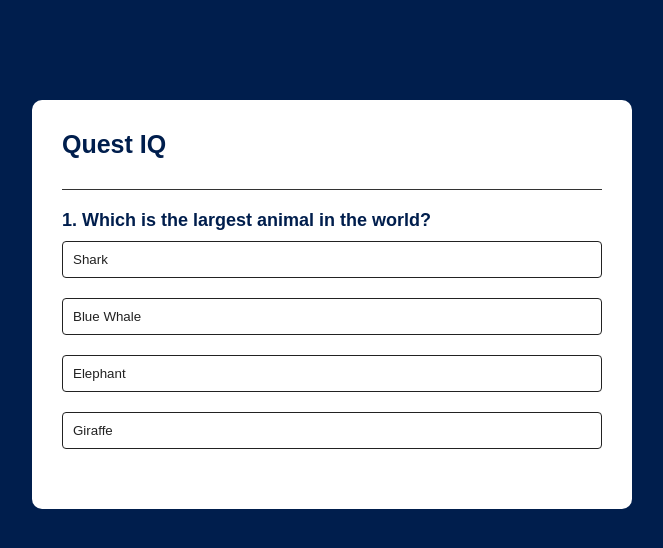
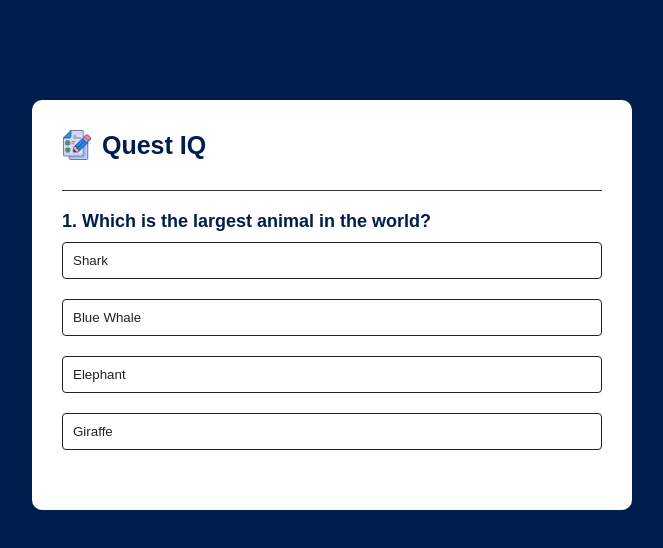
Before and after one commit to rehanzinlab23/Quest-IQ, a plain HTML site: page index.html in a window 1280 px wide. Shown: the whole page, without its empty margins (308-971 px from the left). Drawn offline with Linux system fonts and the light colour scheme.

Commit message:
add logo

```diff
--- a/index.html
+++ b/index.html
@@ -11,7 +11,7 @@
 
 <body>
      <div class="app">
-          <h1>Quest IQ</h1>
+          <h1> <img src="img/exam.png" alt="quiz">Quest IQ</h1>
           <div class="quiz">
                <h2 id="question">Question goes here</h2>
                <div id="answer-buttons">
--- a/style.css
+++ b/style.css
@@ -23,6 +23,14 @@ body {
           color: #001e4d;
           border-bottom: 1px solid #333;
           padding-bottom: 30px;
+          display: flex;
+          align-items: center;
+          gap: 10px;
+
+          img {
+               width: 30px;
+               height: 30px;
+          }
      }
 }
 
```
